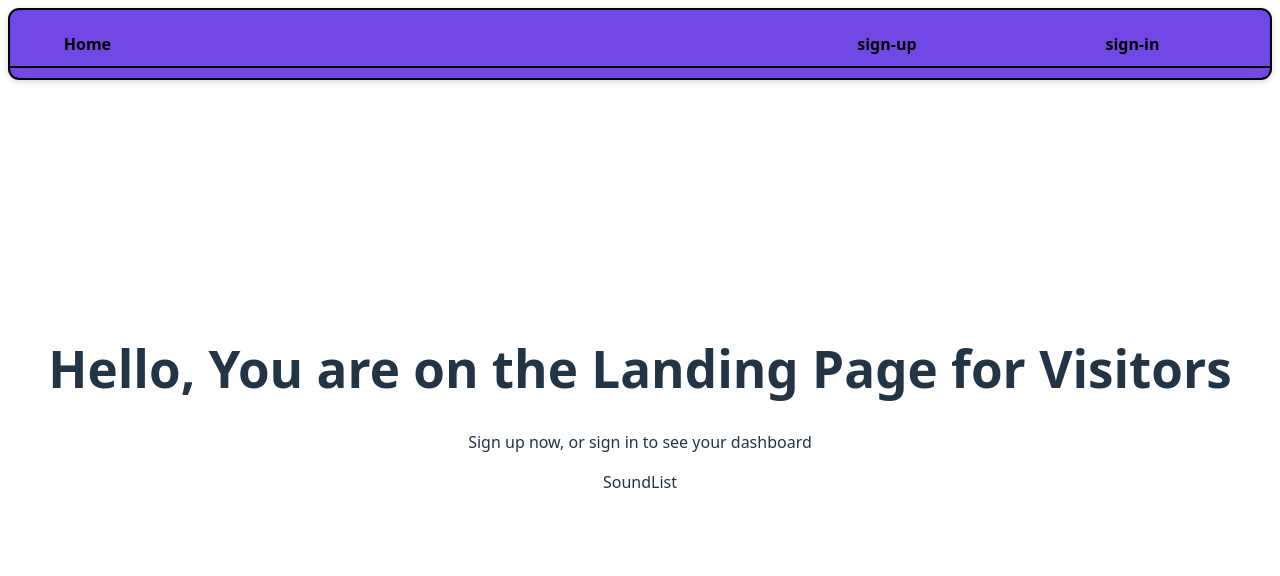
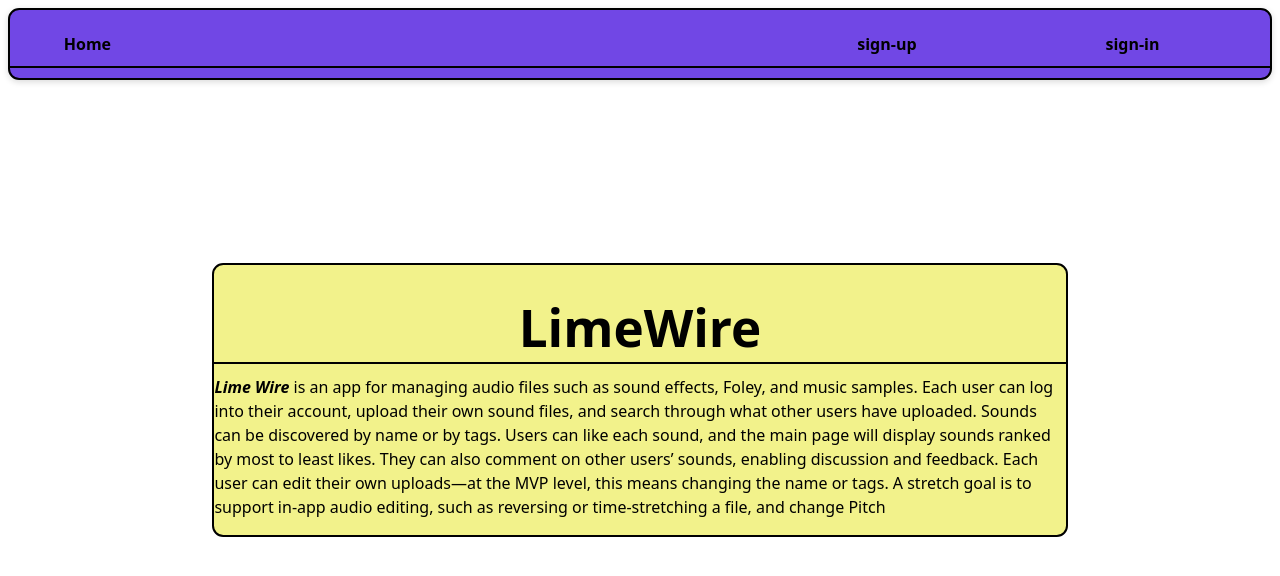
Before and after one commit to DanielAmit217/LimeWire-front-end, a React (Vite) app: page / in a window 1280 px wide. Shown: the top 576 px of the page. Built offline with nearby package versions, Linux system fonts and the light colour scheme; no server answers.

Commit message:
resolve merge conflicts

```diff
--- a/src/components/Dashboard/Dashboard.jsx
+++ b/src/components/Dashboard/Dashboard.jsx
@@ -22,7 +22,7 @@
   }, [user]);
 
   return (
-    <main>
+    <>
       <h1>Welcome, {user.username}</h1>
       <p>
         This is the dashboard page where you can see a list of all the users
@@ -34,8 +34,7 @@
           </li>
         ))}
       </ul>
-      <SoundList />
-    </main>
+    </>
   );
 };
 
--- /dev/null
+++ b/src/components/Landing/Landing.css
@@ -0,0 +1,35 @@
+main {
+  display: flex;
+  justify-content: center;
+}
+
+.greet-msg {
+  background-color: rgb(242, 242, 139);
+  color: black;
+  border: 0.13rem solid black;
+  border-radius: 0.7rem;
+  width: 70%;
+}
+
+p {
+  text-align: left;
+}
+
+em {
+  font-weight: bold;
+}
+
+.greet-msg h1 {
+  position: relative;
+  margin-bottom: 1.2rem;
+}
+
+.greet-msg h1::after {
+  content: "";
+  position: absolute;
+  left: 0;
+  width: 100%;
+  height: 2px;
+  background-color: black;
+  bottom: -0.5rem;
+}
--- a/src/components/Landing/Landing.jsx
+++ b/src/components/Landing/Landing.jsx
@@ -1,11 +1,23 @@
-import SoundList from "../SoundList/SoundList.jsx";
+import "./landing.css";
 
 const Landing = () => {
   return (
     <main>
-      <h1>Hello, You are on the Landing Page for Visitors</h1>
-      <p>Sign up now, or sign in to see your dashboard</p>
-      <SoundList />
+      <div className="greet-msg">
+        <h1>LimeWire</h1>
+        <p>
+          <em>Lime Wire</em> is an app for managing audio files such as sound
+          effects, Foley, and music samples. Each user can log into their
+          account, upload their own sound files, and search through what other
+          users have uploaded. Sounds can be discovered by name or by tags.
+          Users can like each sound, and the main page will display sounds
+          ranked by most to least likes. They can also comment on other users’
+          sounds, enabling discussion and feedback. Each user can edit their own
+          uploads—at the MVP level, this means changing the name or tags. A
+          stretch goal is to support in-app audio editing, such as reversing or
+          time-stretching a file, and change Pitch
+        </p>
+      </div>
     </main>
   );
 };
```
Also changed, not shown: src/components/Profile/Profile.jsx (+5 -2 lines).
